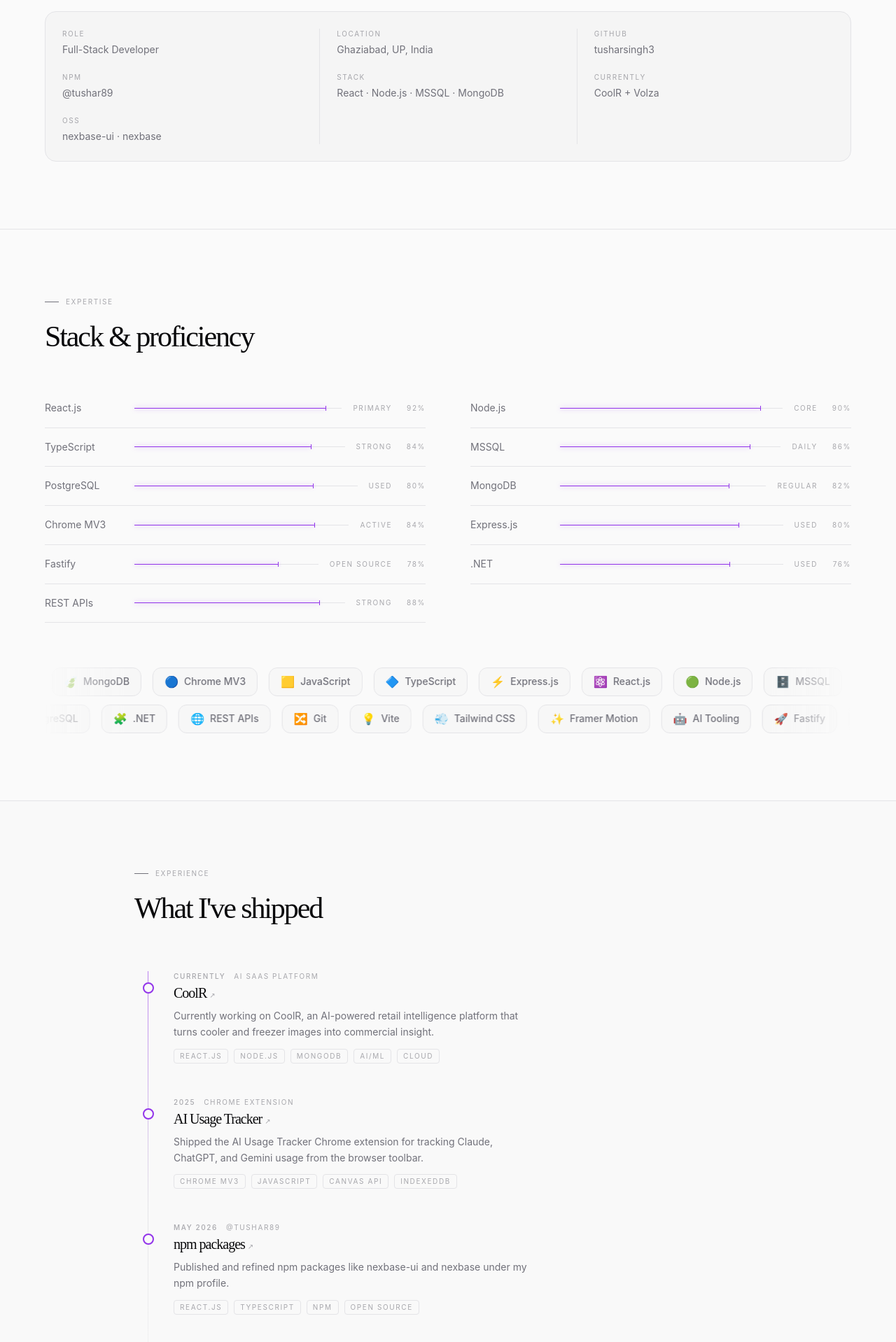
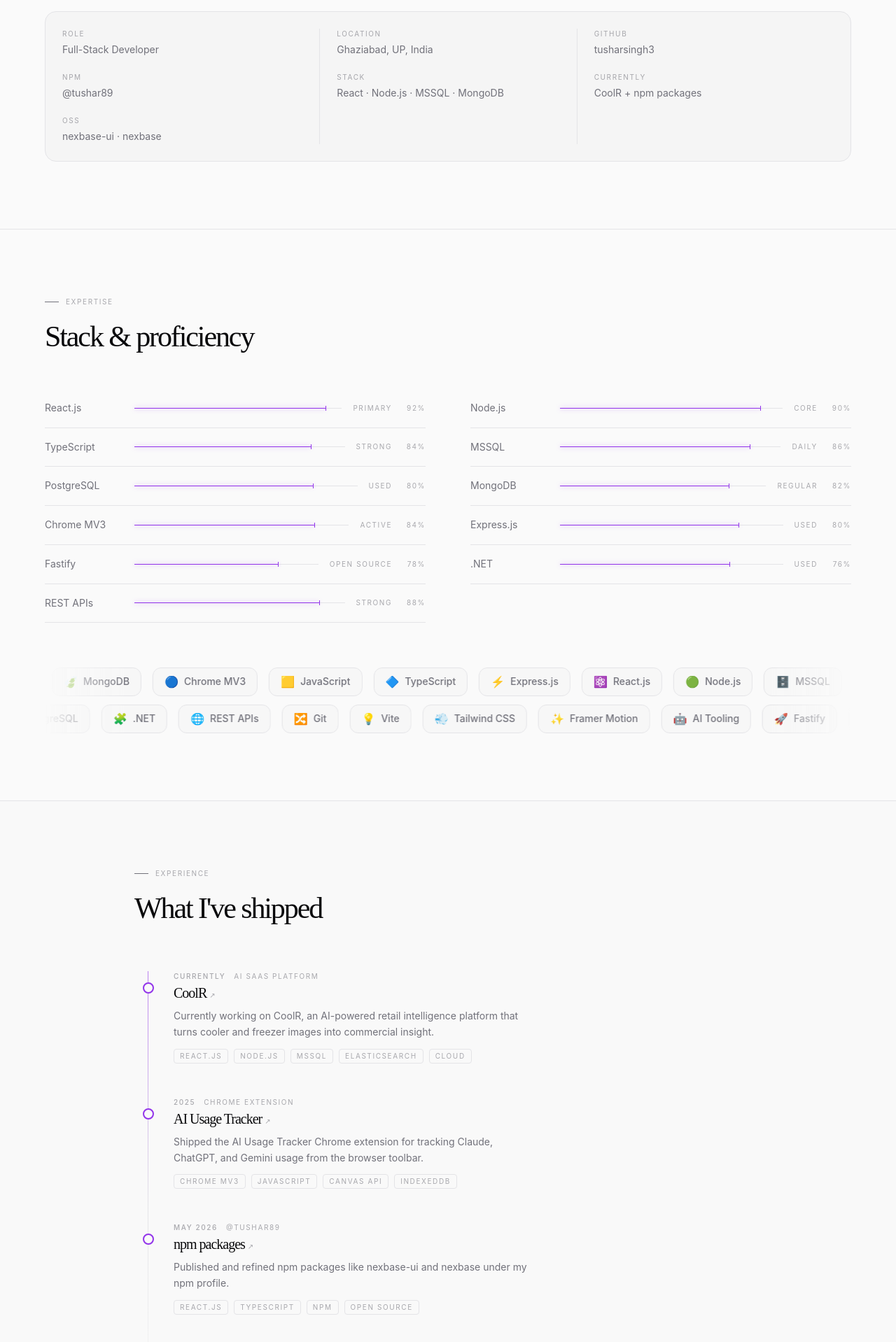
Before and after one commit to tusharsingh3/portfolio, a React (Vite) app: page / in a window 1280 px wide. Shown: the part 2602-4520 px from the top of the page at 70% size. Built offline with nearby package versions, Linux system fonts and the light colour scheme.

Commit message:
Update professional experience details and tech stack tags

```diff
--- a/src/components/BentoAbout.jsx
+++ b/src/components/BentoAbout.jsx
@@ -123,7 +123,7 @@
 
               <div className="py-4 md:py-0 md:pl-6">
                 <InfoBlock label="GitHub" value="tusharsingh3" />
-                <InfoBlock className="mt-5" label="Currently" value="CoolR + Volza" />
+                <InfoBlock className="mt-5" label="Currently" value="CoolR + npm packages" />
               </div>
             </div>
           </BentoCard>
--- a/src/components/RadialTimeline.jsx
+++ b/src/components/RadialTimeline.jsx
@@ -9,7 +9,7 @@
     org: "AI SaaS Platform",
     desc:
       "Currently working on CoolR, an AI-powered retail intelligence platform that turns cooler and freezer images into commercial insight.",
-    tags: ["React.js", "Node.js", "MongoDB", "AI/ML", "Cloud"],
+    tags: ["React.js", "Node.js", "MSSQL", "ElasticSearch", "Cloud"],
     accent: "hsl(271 81% 66%)",
     link: PROFILE.links.coolr,
   },
@@ -42,7 +42,7 @@
     org: "Trade Intelligence",
     desc:
       "Worked on Volza from 2020 to 2023, building global export-import trade data and analytics experiences.",
-    tags: ["React.js", "Node.js", "MSSQL", "REST APIs", "Data Viz"],
+    tags: ["React.js", "Node.js", "MSSQL", "ElasticSearch", "REST APIs", "Data Viz"],
     accent: "hsl(217 91% 60%)",
     link: PROFILE.links.volza,
   },
```
